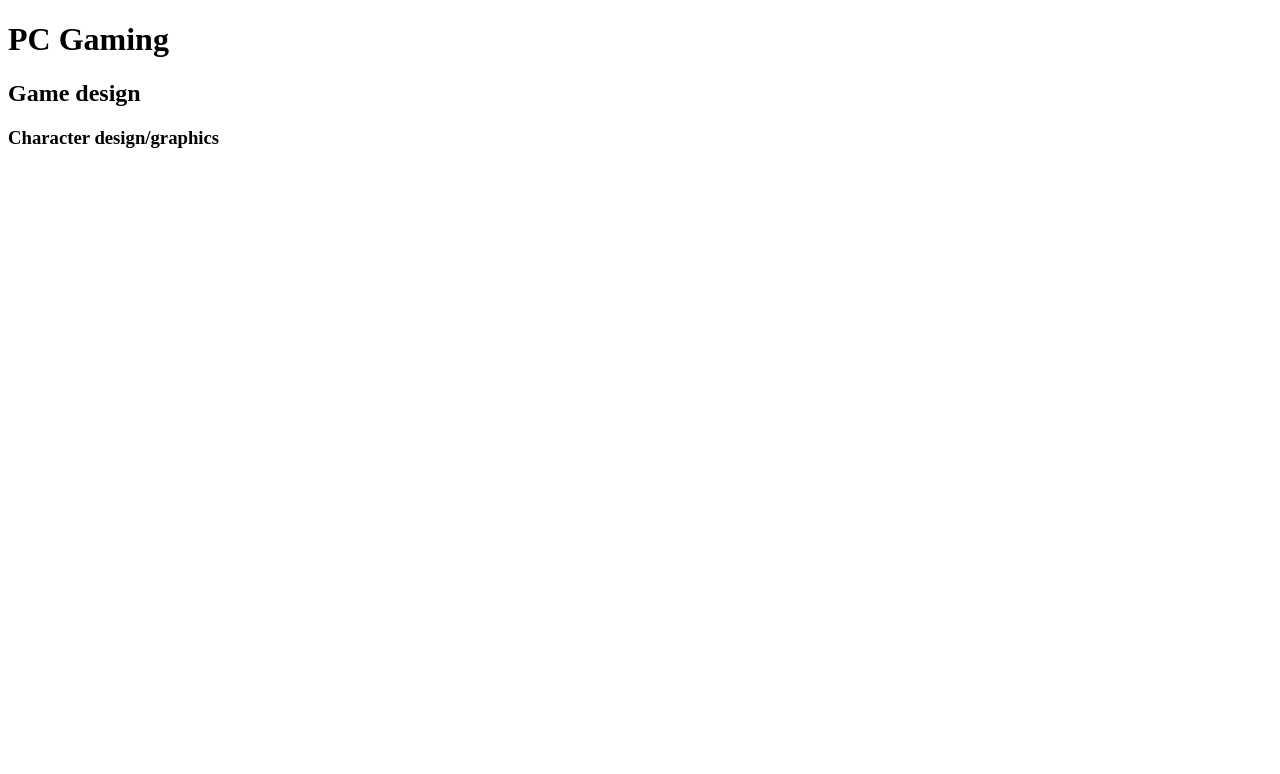
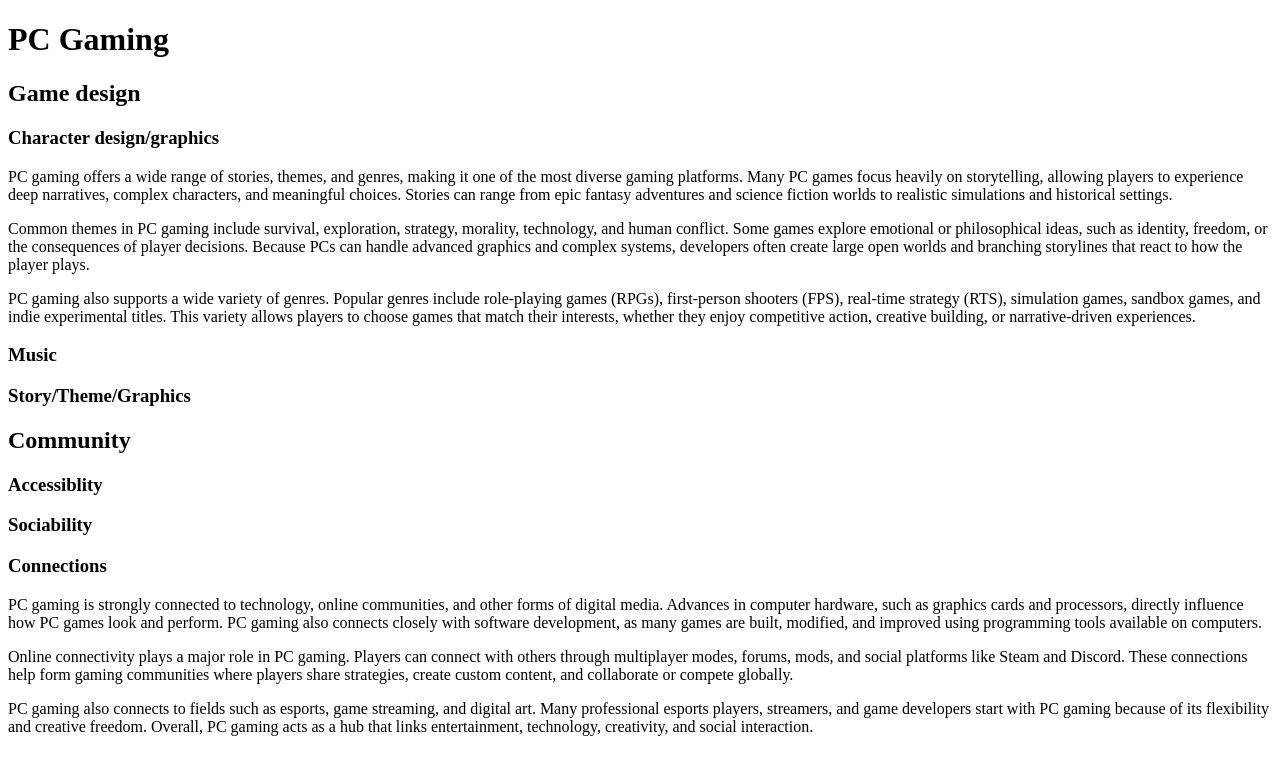
Before and after one commit to Colteyes/web-dev-activity-1, a plain HTML site: page index.html in a window 1280 px wide. Drawn offline with Linux system fonts and the light colour scheme.

Commit message:
Update index.html

```diff
--- a/index.html
+++ b/index.html
@@ -11,7 +11,26 @@
     <h2>Game design</h2>
     <p></p>
     <h3>Character design/graphics</h3>
+    <p>PC gaming offers a wide range of stories, themes, and genres, making it one of the most diverse gaming platforms. Many PC games focus heavily on storytelling, allowing players to experience deep narratives, complex characters, and meaningful choices. Stories can range from epic fantasy adventures and science fiction worlds to realistic simulations and historical settings. </p>
+
+<p>Common themes in PC gaming include survival, exploration, strategy, morality, technology, and human conflict. Some games explore emotional or philosophical ideas, such as identity, freedom, or the consequences of player decisions. Because PCs can handle advanced graphics and complex systems, developers often create large open worlds and branching storylines that react to how the player plays. </p>
+
+<p>PC gaming also supports a wide variety of genres. Popular genres include role-playing games (RPGs), first-person shooters (FPS), real-time strategy (RTS), simulation games, sandbox games, and indie experimental titles. This variety allows players to choose games that match their interests, whether they enjoy competitive action, creative building, or narrative-driven experiences. </p>
+    <h3>Music</h3>
     <p></p>
-    <h3></h3>
+    <h3>Story/Theme/Graphics</h3>
+    <p></p>
+    <h2>Community</h2>
+    <p></p>
+    <h3>Accessiblity</h3>
+    <p></p>
+    <h3>Sociability</h3>
+    <p></p>
+    <h3>Connections</h3>
+    <p>PC gaming is strongly connected to technology, online communities, and other forms of digital media. Advances in computer hardware, such as graphics cards and processors, directly influence how PC games look and perform. PC gaming also connects closely with software development, as many games are built, modified, and improved using programming tools available on computers.</p>
+
+<p>Online connectivity plays a major role in PC gaming. Players can connect with others through multiplayer modes, forums, mods, and social platforms like Steam and Discord. These connections help form gaming communities where players share strategies, create custom content, and collaborate or compete globally.</p>
+
+<p>PC gaming also connects to fields such as esports, game streaming, and digital art. Many professional esports players, streamers, and game developers start with PC gaming because of its flexibility and creative freedom. Overall, PC gaming acts as a hub that links entertainment, technology, creativity, and social interaction. </p>
 </body>
 </html>
```
